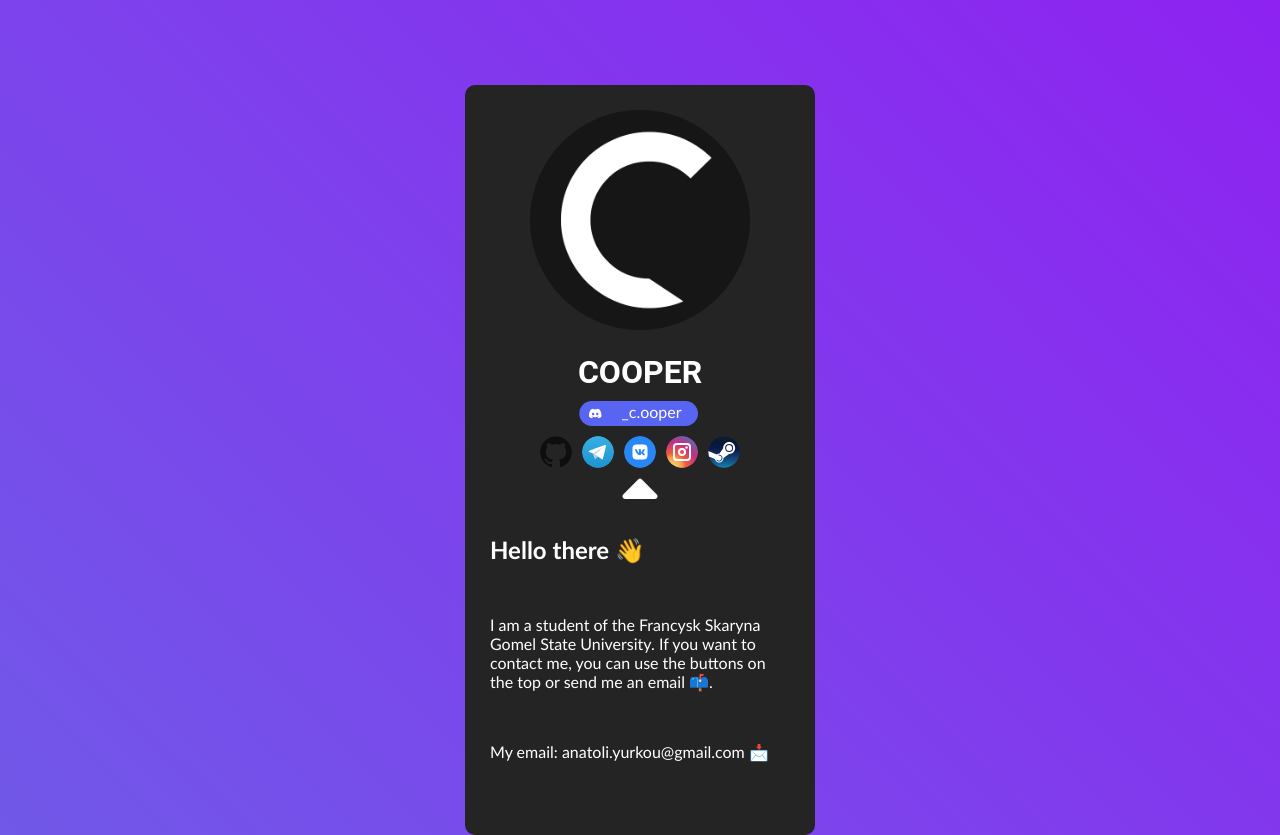
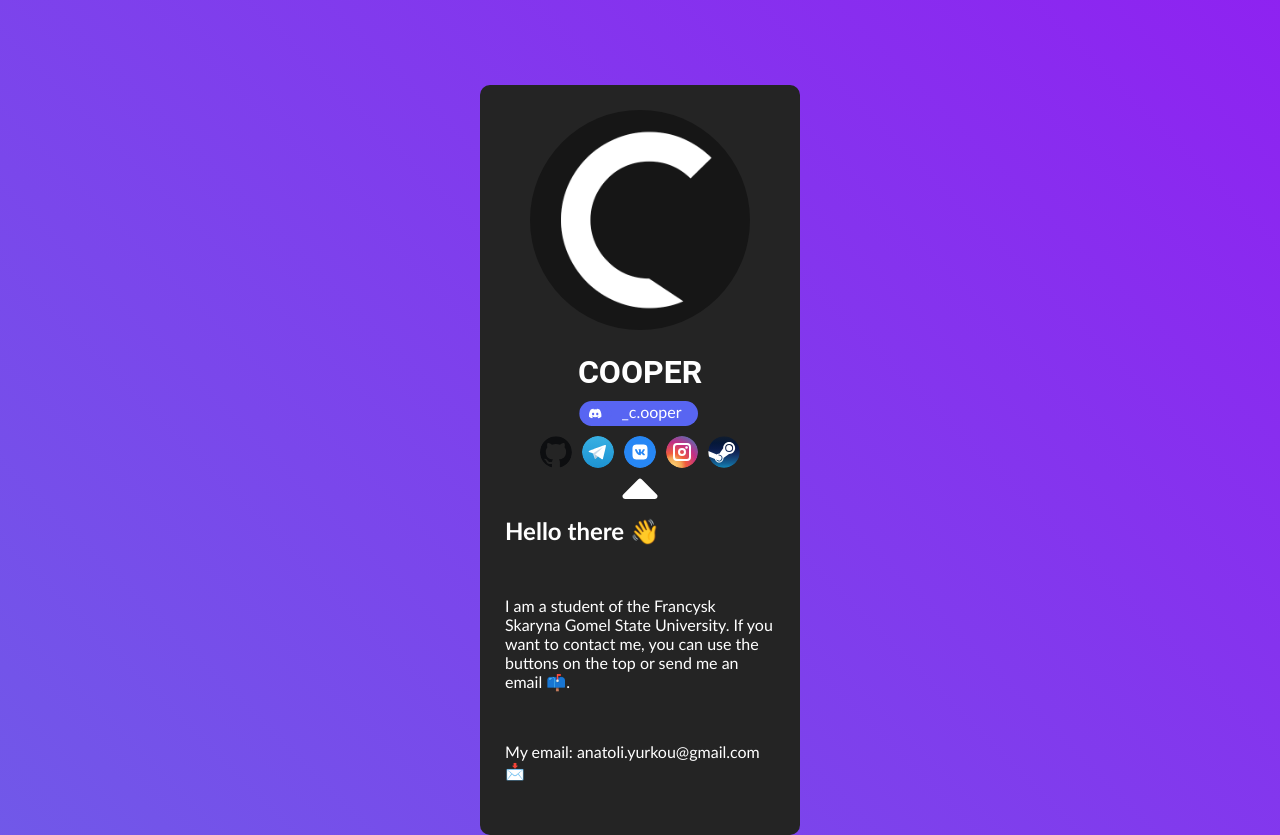
Before and after one commit to ICOOPERI/card, a plain HTML site: page index.html in a window 1280 px wide. Both pictures are taken after a click on the element 640 px from the left and 488 px from the top of the page. Drawn offline with Linux system fonts and the light colour scheme.

Commit message:
Update style.css

```diff
--- a/style.css
+++ b/style.css
@@ -23,7 +23,7 @@ body {
 }
 
 .container {
-    width: 350px;
+    width: 320px;
     background-color: #242424;
     border-radius: 10px;
     height: 430px;
@@ -67,20 +67,20 @@ body {
 }
 
 .topContainer.expanded {
-    transform: translate(0px, -34px);
+    transform: translate(0px, -15px);
 }
 
 .container.expanded .bottomContainer {
     display: block;
     padding: 10px;
-    width: 350px;
+    width: 320px;
     margin-top: -50px;
 }
 
 .container.expanded {
     height: 750px;
     transform: translate(0px, 160px);
-    width: 350px;
+    width: 320px;
 
 }
 
```
